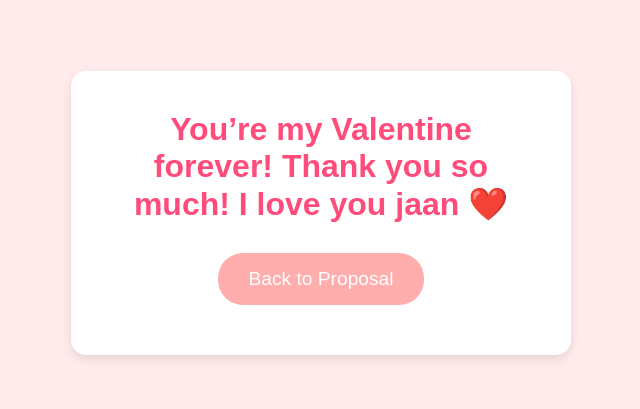
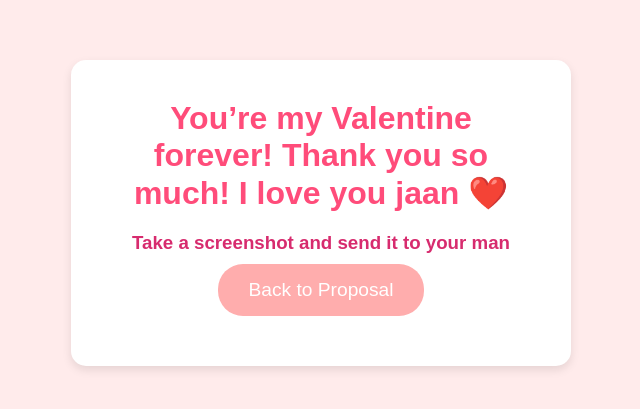
Before and after one commit to Mohar06/Mohar06.github.io, a plain HTML site: page valentine.html in a window 1280 px wide. Shown: the part 187-596 px from the top of the page, without its empty margins (319-959 px from the left). Drawn offline with Linux system fonts and the light colour scheme.

Commit message:
Update valentine.html

```diff
--- a/valentine.html
+++ b/valentine.html
@@ -11,6 +11,7 @@
     <div class="container">
         <div class="content">
             <h1 class="valentine-response">You’re my Valentine forever! Thank you so much! I love you jaan ❤️</h1>
+            <h3 class="Valentine-response"> Take a screenshot and send it to your man</h3>
             <a href="index.html">
                 <button class="back">Back to Proposal</button>
             </a>
```
